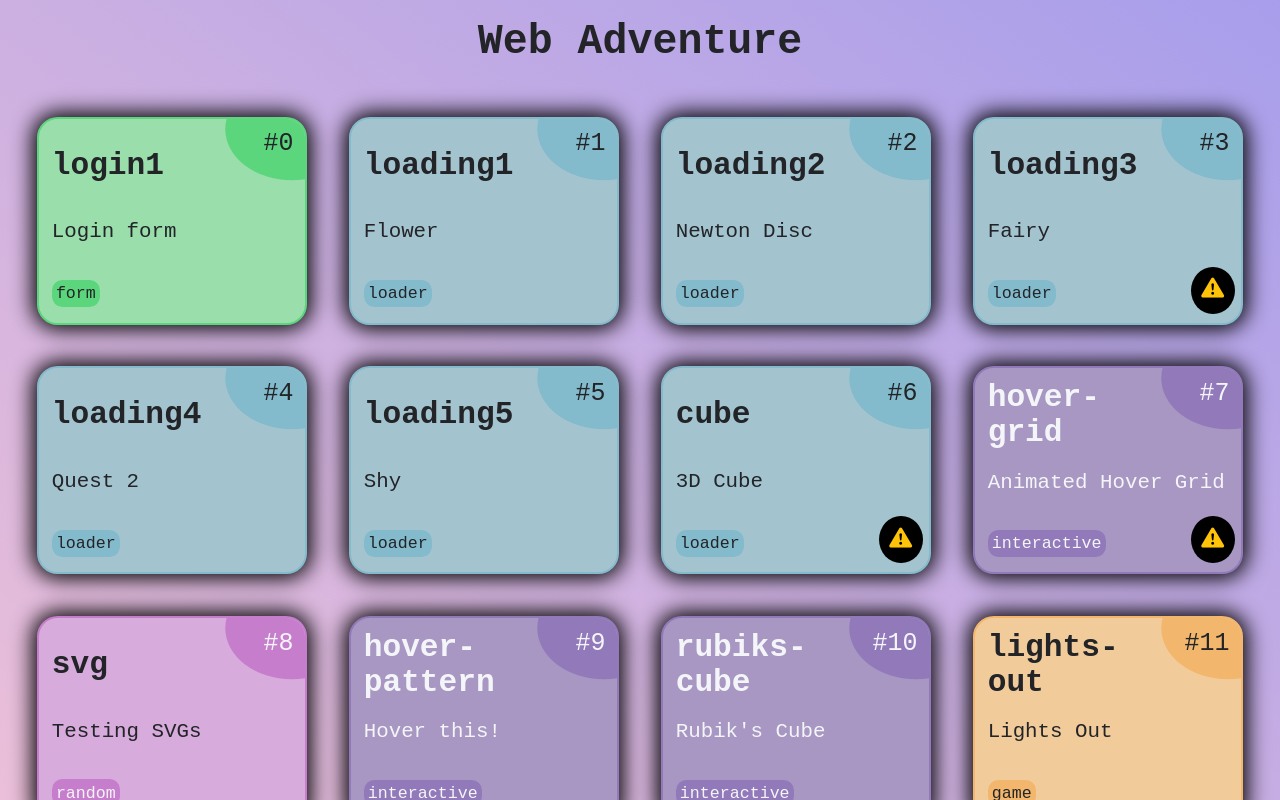
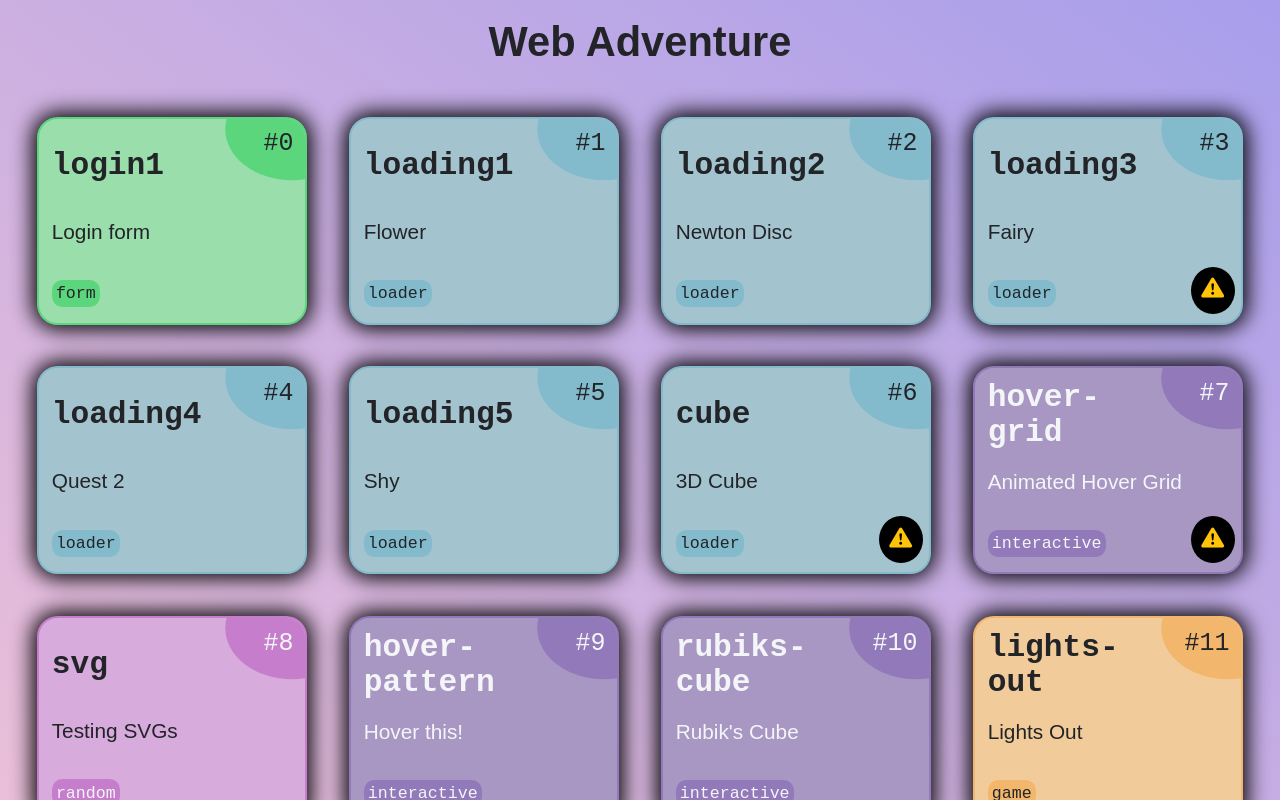
Before and after one commit to dudushy/web-adventure, an Angular app: page /web-adventure/ in a window 1280 px wide. Built offline with nearby package versions, Linux system fonts and the light colour scheme.

Commit message:
New font-family

```diff
--- a/src/app/app.component.scss
+++ b/src/app/app.component.scss
@@ -50,6 +50,7 @@ header {
   h1 {
     margin: 0;
     font-size: calc(var(--responsiveUnit) * 2);
+    font-family: sans-serif;
     @include allVendors(transition, all 250ms ease-in-out);
     &:hover {
       color: $white;
@@ -74,6 +75,7 @@ footer {
   h2 {
     font-size: calc(var(--responsiveUnit) * 1);
     text-align: center;
+    font-family: sans-serif;
 
     #heart {
       color: $danger;
@@ -81,6 +83,7 @@ footer {
 
     a {
       color: $danger;
+      font-family: monospace;
       @include allVendors(transition, all 250ms ease-in-out);
       &:hover {
         color: $tertiary;
--- a/src/app/pages/home/home.component.scss
+++ b/src/app/pages/home/home.component.scss
@@ -141,6 +141,7 @@
         // background: blue;
         height: 40%;
         font-size: calc(var(--responsiveUnit) * 1);
+        font-family: sans-serif;
       }
 
       .cardType {
```
